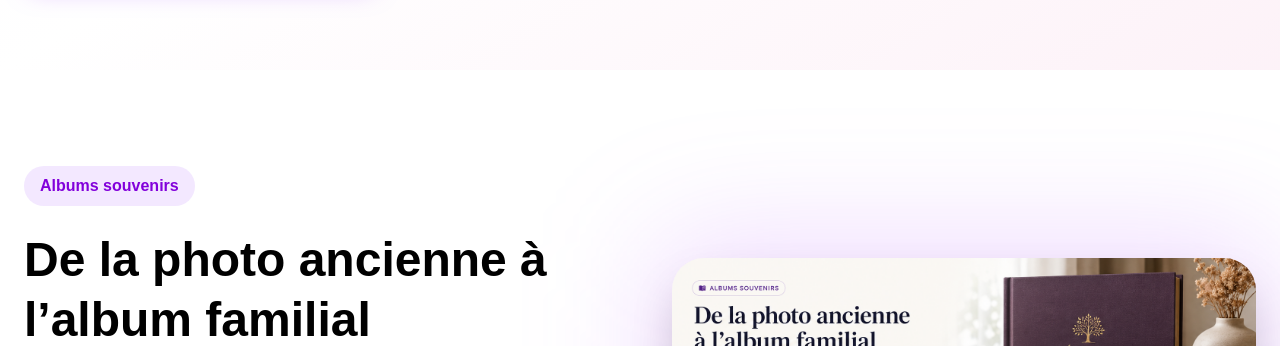
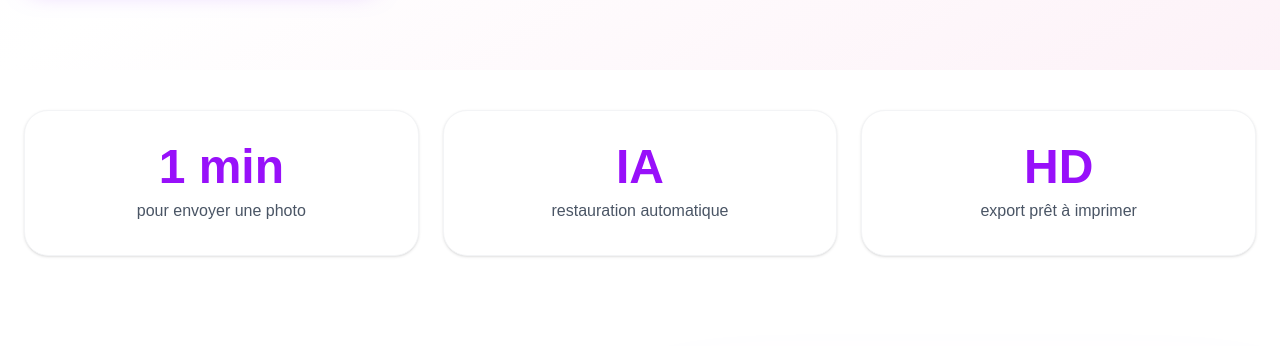
Before and after one commit to MONTARGE-CYBER/memoire-vivante, a Next.js app: page / in a window 1280 px wide. Shown: the part 777-1123 px from the top of the page. Built offline with nearby package versions, Linux system fonts and the light colour scheme.

Commit message:
Ajout section stats

```diff
--- a/app/page.tsx
+++ b/app/page.tsx
@@ -85,6 +85,37 @@ export default function Home() {
       </div>
     </div>
   </section>
+  {/* STATS */}
+<section className="max-w-7xl mx-auto px-6 py-10">
+  <div className="grid md:grid-cols-3 gap-6">
+    <div className="bg-white rounded-3xl p-8 text-center shadow-sm border border-gray-100">
+      <p className="text-5xl font-black text-purple-600 mb-2">
+        1 min
+      </p>
+      <p className="text-gray-600 font-medium">
+        pour envoyer une photo
+      </p>
+    </div>
+
+    <div className="bg-white rounded-3xl p-8 text-center shadow-sm border border-gray-100">
+      <p className="text-5xl font-black text-purple-600 mb-2">
+        IA
+      </p>
+      <p className="text-gray-600 font-medium">
+        restauration automatique
+      </p>
+    </div>
+
+    <div className="bg-white rounded-3xl p-8 text-center shadow-sm border border-gray-100">
+      <p className="text-5xl font-black text-purple-600 mb-2">
+        HD
+      </p>
+      <p className="text-gray-600 font-medium">
+        export prêt à imprimer
+      </p>
+    </div>
+  </div>
+</section>
 {/* ALBUMS */}
 <section className="max-w-7xl mx-auto px-6 py-24">
   <div className="grid lg:grid-cols-2 gap-16 items-center">
```
